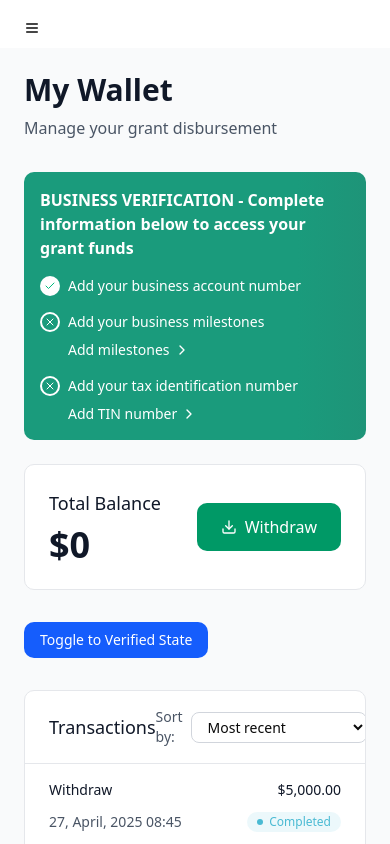
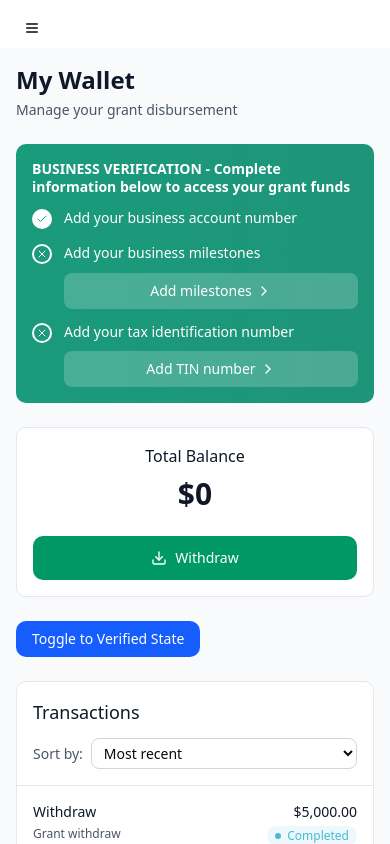
Before and after one commit to DanielBryte/autogrant, a Next.js app: page /dashboard/wallet in a window 390 px wide. Built offline with nearby package versions, Linux system fonts and the light colour scheme.

Commit message:
style: update wallet ui

```diff
--- a/src/app/(dashboard)/dashboard/wallet/page.tsx
+++ b/src/app/(dashboard)/dashboard/wallet/page.tsx
@@ -1,12 +1,10 @@
 "use client";
 import React, { useState } from 'react';
-import { ChevronRight, Check, X, Plus, Download } from 'lucide-react';
-import { useRouter } from 'next/navigation';
+import { ChevronRight, Check, X, Plus, Download, Menu } from 'lucide-react';
 
 const WalletInterface = () => {
   const [isVerified, setIsVerified] = useState(false);
   const [currentPage, setCurrentPage] = useState(1);
-  const router = useRouter();
 
   const transactions = [
     { date: '27, April, 2025 08:45', type: 'Withdraw', amount: '$5,000.00', status: 'Completed', description: 'Grant withdraw' },
@@ -34,56 +32,69 @@ const WalletInterface = () => {
     }
   };
 
+  const handleMilestoneClick = () => {
+    window.location.href = '/dashboard/milestones';
+  };
+
+  const handleTaxClick = () => {
+    // Placeholder for navigation
+    console.log('Navigate to tax setup');
+  };
+
   return (
-    <div className="p-6 bg-gray-50 min-h-screen">
-      <div className="max-w-7xl mx-auto">
+    <div className="min-h-screen bg-gray-50">
+      {/* Mobile-first padding */}
+      <div className="p-4 sm:p-6 max-w-7xl mx-auto">
         {/* Header */}
-        <div className="mb-8">
-          <h1 className="text-3xl font-semibold text-gray-900 mb-2">My Wallet</h1>
-          <p className="text-gray-600">Manage your grant disbursement</p>
+        <div className="mb-6 sm:mb-8">
+          <h1 className="text-2xl sm:text-3xl font-semibold text-gray-900 mb-1 sm:mb-2">My Wallet</h1>
+          <p className="text-sm sm:text-base text-gray-600">Manage your grant disbursement</p>
         </div>
 
-        {/* Business Verification Banner - Only show when not verified */}
+        {/* Business Verification Banner */}
         {!isVerified && (
-          <div className="bg-gradient-to-r from-[#1A9B7C] from-0% via-[#1A9B7C] via-80% to-[#1E9478] to-100% rounded-lg p-4 sm:p-6 mb-6 sm:mb-8 text-white">
-            <h2 className="text-base sm:text-lg font-semibold mb-4">
+          <div className="bg-gradient-to-r from-[#1A9B7C] to-[#1E9478] rounded-lg p-4 sm:p-6 mb-6 sm:mb-8 text-white">
+            <h2 className="text-sm sm:text-base lg:text-lg font-semibold mb-3 sm:mb-4 leading-tight">
               BUSINESS VERIFICATION - Complete information below to access your grant funds
             </h2>
 
-            <div className="space-y-4 sm:space-y-3">
-              <div className="flex items-center">
-            <div className="w-5 h-5 sm:w-6 sm:h-6 rounded-full bg-white flex items-center justify-center mr-2 sm:mr-3 flex-shrink-0">
+            <div className="space-y-3 sm:space-y-4">
+              {/* Completed item */}
+              <div className="flex items-start sm:items-center">
+                <div className="w-5 h-5 sm:w-6 sm:h-6 rounded-full bg-white flex items-center justify-center mr-3 flex-shrink-0 mt-0.5 sm:mt-0">
                   <Check className="w-3 h-3 sm:w-4 sm:h-4 text-emerald-500" />
                 </div>
-            <span className="text-sm sm:text-base">Add your business account number</span>
+                <span className="text-sm sm:text-base leading-relaxed">Add your business account number</span>
               </div>
 
-              <div className="flex flex-col sm:flex-row sm:items-center sm:justify-between gap-2 sm:gap-0">
-            <div className="flex items-center">
-              <div className="w-5 h-5 sm:w-6 sm:h-6 rounded-full border-2 border-white flex items-center justify-center mr-2 sm:mr-3 flex-shrink-0">
+              {/* Pending items with action buttons */}
+              <div className="space-y-3">
+                <div className="flex flex-col gap-2 sm:gap-0 sm:flex-row sm:items-center sm:justify-between">
+                  <div className="flex items-start sm:items-center">
+                    <div className="w-5 h-5 sm:w-6 sm:h-6 rounded-full border-2 border-white flex items-center justify-center mr-3 flex-shrink-0 mt-0.5 sm:mt-0">
                       <X className="w-3 h-3 sm:w-4 sm:h-4 text-white" />
                     </div>
-              <span className="text-sm sm:text-base">Add your business milestones</span>
+                    <span className="text-sm sm:text-base leading-relaxed">Add your business milestones</span>
                   </div>
                   <button
-                onClick={() => router.push('/dashboard/milestones')}
-                className="flex items-center text-white hover:opacity-80 transition-opacity text-sm sm:text-base ml-7 sm:ml-0"
+                    onClick={handleMilestoneClick}
+                    className="flex items-center justify-center sm:justify-start text-white hover:opacity-80 transition-opacity text-sm sm:text-base ml-8 sm:ml-0 bg-white/20 sm:bg-transparent rounded-md py-2 px-3 sm:p-0 font-medium sm:font-normal"
                   >
                     <span className="mr-1">Add milestones</span>
                     <ChevronRight className="w-4 h-4" />
                   </button>
                 </div>
 
-              <div className="flex flex-col sm:flex-row sm:items-center sm:justify-between gap-2 sm:gap-0">
-            <div className="flex items-center">
-              <div className="w-5 h-5 sm:w-6 sm:h-6 rounded-full border-2 border-white flex items-center justify-center mr-2 sm:mr-3 flex-shrink-0">
+                <div className="flex flex-col gap-2 sm:gap-0 sm:flex-row sm:items-center sm:justify-between">
+                  <div className="flex items-start sm:items-center">
+                    <div className="w-5 h-5 sm:w-6 sm:h-6 rounded-full border-2 border-white flex items-center justify-center mr-3 flex-shrink-0 mt-0.5 sm:mt-0">
                       <X className="w-3 h-3 sm:w-4 sm:h-4 text-white" />
                     </div>
-              <span className="text-sm sm:text-base">Add your tax identification number</span>
+                    <span className="text-sm sm:text-base leading-relaxed">Add your tax identification number</span>
                   </div>
                   <button
-                onClick={() => router.push('/dashboard/milestones')}
-                className="flex items-center text-white hover:opacity-80 transition-opacity text-sm sm:text-base ml-7 sm:ml-0"
+                    onClick={handleTaxClick}
+                    className="flex items-center justify-center sm:justify-start text-white hover:opacity-80 transition-opacity text-sm sm:text-base ml-8 sm:ml-0 bg-white/20 sm:bg-transparent rounded-md py-2 px-3 sm:p-0 font-medium sm:font-normal"
                   >
                     <span className="mr-1">Add TIN number</span>
                     <ChevronRight className="w-4 h-4" />
@@ -91,44 +102,47 @@ const WalletInterface = () => {
                 </div>
               </div>
             </div>
+          </div>
         )}
 
         {/* Balance Card */}
-        <div className="bg-white rounded-lg border border-gray-200 p-6 mb-8">
-          <div className="flex items-center justify-between">
-            <div>
-              <h3 className="text-lg font-medium text-gray-900 mb-2">Total Balance</h3>
-              <div className="text-4xl font-semibold text-gray-900">
+        <div className="bg-white rounded-lg border border-gray-200 p-4 sm:p-6 mb-6 sm:mb-8">
+          <div className="flex flex-col sm:flex-row sm:items-center sm:justify-between gap-4 sm:gap-0">
+            <div className="text-center sm:text-left">
+              <h3 className="text-base sm:text-lg font-medium text-gray-900 mb-2">Total Balance</h3>
+              <div className="text-3xl sm:text-4xl font-semibold text-gray-900 mb-2 sm:mb-0">
                 {isVerified ? '$10,000.09' : '$0'}
               </div>
               {isVerified && (
-                <p className="text-emerald-600 text-sm mt-2">Withdrawals unlocks by milestones reach</p>
+                <p className="text-emerald-600 text-xs sm:text-sm mt-1 sm:mt-2">Withdrawals unlocks by milestones reach</p>
               )}
             </div>
-            <button className="bg-emerald-600 hover:bg-emerald-700 text-white px-6 py-3 rounded-lg flex items-center transition-colors">
+            <button className="bg-emerald-600 hover:bg-emerald-700 text-white px-4 sm:px-6 py-3 rounded-lg flex items-center justify-center transition-colors text-sm sm:text-base font-medium w-full sm:w-auto">
               <Download className="w-4 h-4 mr-2" />
               Withdraw
             </button>
           </div>
         </div>
 
-        {/* Toggle Button for Demo */}
-        <div className="mb-8">
+        {/* Demo Toggle Button */}
+        <div className="mb-6 sm:mb-8">
           <button
             onClick={() => setIsVerified(!isVerified)}
-            className="bg-blue-600 hover:bg-blue-700 text-white px-4 py-2 rounded-lg text-sm"
+            className="bg-blue-600 hover:bg-blue-700 text-white px-4 py-2 rounded-lg text-sm w-auto"
           >
             Toggle to {isVerified ? 'Unverified' : 'Verified'} State
           </button>
         </div>
 
-        {/* Transactions Table */}
+        {/* Transactions Section */}
         <div className="bg-white rounded-lg border border-gray-200 overflow-hidden">
-          <div className="px-6 py-4 border-b border-gray-200 flex items-center justify-between">
+          {/* Header */}
+          <div className="px-4 sm:px-6 py-4 border-b border-gray-200">
+            <div className="flex flex-col sm:flex-row sm:items-center sm:justify-between gap-3 sm:gap-0">
               <h3 className="text-lg font-medium text-gray-900">Transactions</h3>
               <div className="flex items-center">
                 <span className="text-sm text-gray-600 mr-2">Sort by:</span>
-              <select className="text-sm border border-gray-300 rounded-md px-3 py-1 bg-white">
+                <select className="text-sm border border-gray-300 rounded-md px-2 sm:px-3 py-1 bg-white flex-1 sm:flex-none min-w-0">
                   <option>Most recent</option>
                   <option>Oldest first</option>
                   <option>Amount high to low</option>
@@ -136,9 +150,10 @@ const WalletInterface = () => {
                 </select>
               </div>
             </div>
+          </div>
 
-          {/* Table Header */}
-          <div className="hidden md:grid md:grid-cols-6 gap-4 px-6 py-3 bg-gray-50 text-sm font-medium text-gray-700 border-b border-gray-200">
+          {/* Desktop Table Header */}
+          <div className="hidden lg:grid lg:grid-cols-6 gap-4 px-6 py-3 bg-gray-50 text-sm font-medium text-gray-700 border-b border-gray-200">
             <div>Date</div>
             <div>Type</div>
             <div>Amount</div>
@@ -147,12 +162,12 @@ const WalletInterface = () => {
             <div></div>
           </div>
 
-          {/* Table Rows */}
+          {/* Transactions List */}
           <div className="divide-y divide-gray-200">
             {transactions.map((transaction, index) => (
-              <div key={index} className="px-6 py-4 hover:bg-gray-50 transition-colors">
+              <div key={index} className="px-4 sm:px-6 py-4 hover:bg-gray-50 transition-colors">
                 {/* Desktop View */}
-                <div className="hidden md:grid md:grid-cols-6 gap-4 items-center">
+                <div className="hidden lg:grid lg:grid-cols-6 gap-4 items-center">
                   <div className="text-sm text-gray-900">{transaction.date}</div>
                   <div className="text-sm text-gray-900">{transaction.type}</div>
                   <div className="text-sm font-medium text-gray-900">{transaction.amount}</div>
@@ -168,22 +183,24 @@ const WalletInterface = () => {
                   </div>
                 </div>
 
-                {/* Mobile View */}
-                <div className="md:hidden space-y-3">
-                  <div className="flex items-center justify-between">
-                    <div className="text-sm font-medium text-gray-900">{transaction.type}</div>
-                    <div className="text-sm font-medium text-gray-900">{transaction.amount}</div>
+                {/* Mobile & Tablet View */}
+                <div className="lg:hidden">
+                  <div className="flex items-start justify-between mb-3">
+                    <div className="flex-1 min-w-0">
+                      <div className="text-sm font-medium text-gray-900 mb-1">{transaction.type}</div>
+                      <div className="text-xs sm:text-sm text-gray-600 truncate">{transaction.description}</div>
                     </div>
-                  <div className="flex items-center justify-between">
-                    <div className="text-sm text-gray-600">{transaction.date}</div>
-                    <span className={`inline-flex items-center px-2.5 py-0.5 rounded-full text-xs font-medium ${getStatusColor(transaction.status)}`}>
+                    <div className="flex flex-col items-end ml-4">
+                      <div className="text-sm font-medium text-gray-900 mb-1">{transaction.amount}</div>
+                      <span className={`inline-flex items-center px-2 py-0.5 rounded-full text-xs font-medium ${getStatusColor(transaction.status)}`}>
                         <div className={`w-1.5 h-1.5 rounded-full mr-1.5 ${getStatusDot(transaction.status)}`}></div>
                         {transaction.status}
                       </span>
                     </div>
+                  </div>
                   <div className="flex items-center justify-between">
-                    <div className="text-sm text-gray-600">{transaction.description}</div>
-                    <ChevronRight className="w-5 h-5 text-gray-400" />
+                    <div className="text-xs sm:text-sm text-gray-500">{transaction.date}</div>
+                    <ChevronRight className="w-4 h-4 text-gray-400 flex-shrink-0" />
                   </div>
                 </div>
               </div>
@@ -191,16 +208,16 @@ const WalletInterface = () => {
           </div>
 
           {/* Pagination */}
-          <div className="px-6 py-4 bg-gray-50 border-t border-gray-200 flex items-center justify-between">
+          <div className="px-4 sm:px-6 py-4 bg-gray-50 border-t border-gray-200 flex items-center justify-between">
             <button
-              className="flex items-center text-sm text-gray-600 hover:text-gray-900 disabled:opacity-50 disabled:cursor-not-allowed"
+              className="flex items-center text-sm text-gray-600 hover:text-gray-900 disabled:opacity-50 disabled:cursor-not-allowed px-2 py-1"
               disabled={currentPage === 1}
             >
               <ChevronRight className="w-4 h-4 mr-1 rotate-180" />
-              Prev
+              <span className="hidden sm:inline">Prev</span>
             </button>
 
-            <div className="flex items-center space-x-2">
+            <div className="flex items-center space-x-1 sm:space-x-2">
               {[1, 2, 3].map((page) => (
                 <button
                   key={page}
@@ -217,10 +234,10 @@ const WalletInterface = () => {
             </div>
 
             <button
-              className="flex items-center text-sm text-gray-600 hover:text-gray-900 disabled:opacity-50 disabled:cursor-not-allowed"
+              className="flex items-center text-sm text-gray-600 hover:text-gray-900 disabled:opacity-50 disabled:cursor-not-allowed px-2 py-1"
               disabled={currentPage === 3}
             >
-              Next
+              <span className="hidden sm:inline">Next</span>
               <ChevronRight className="w-4 h-4 ml-1" />
             </button>
           </div>
```
Lines whose indentation alone changed are shown as unchanged.
